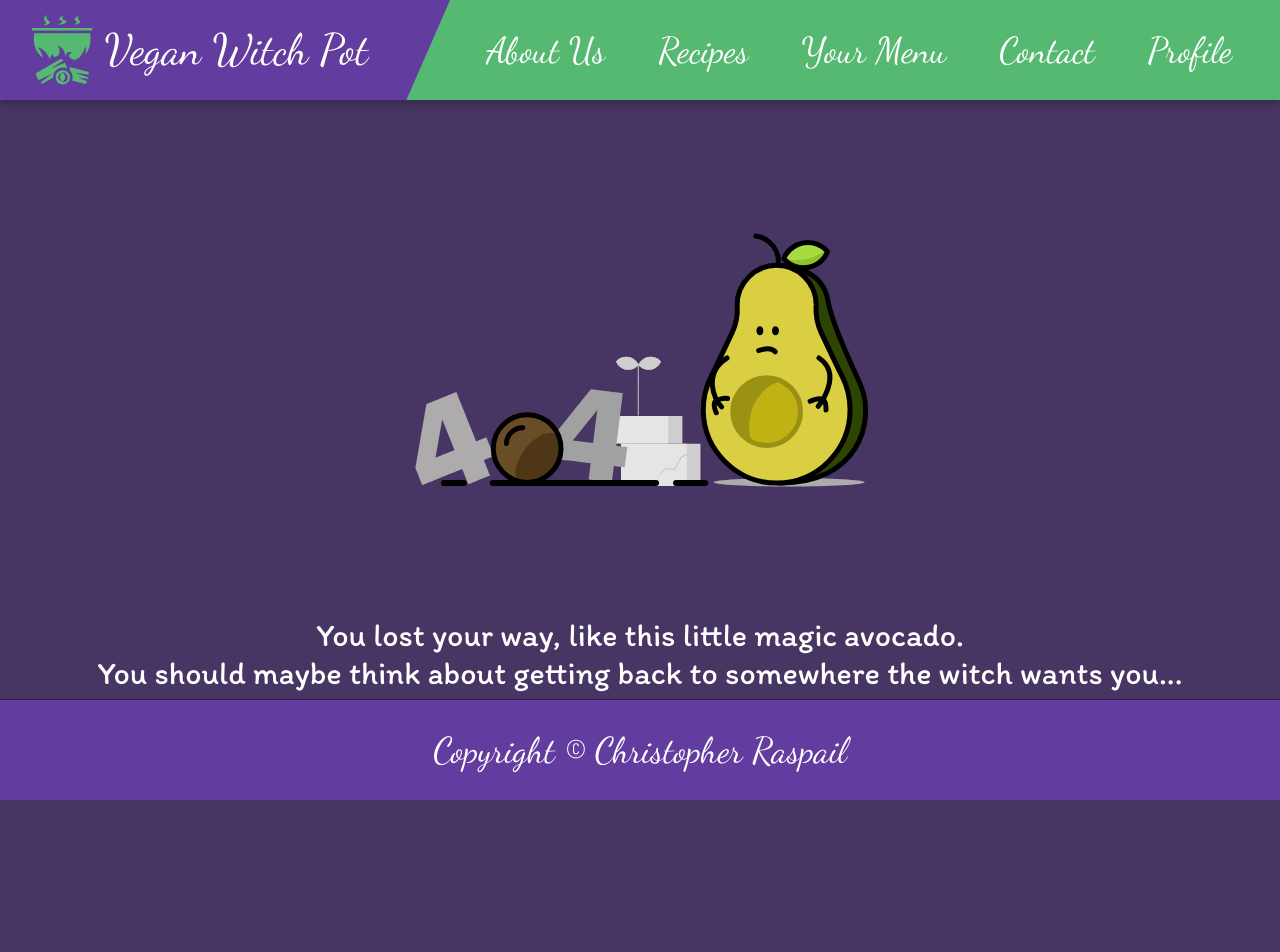
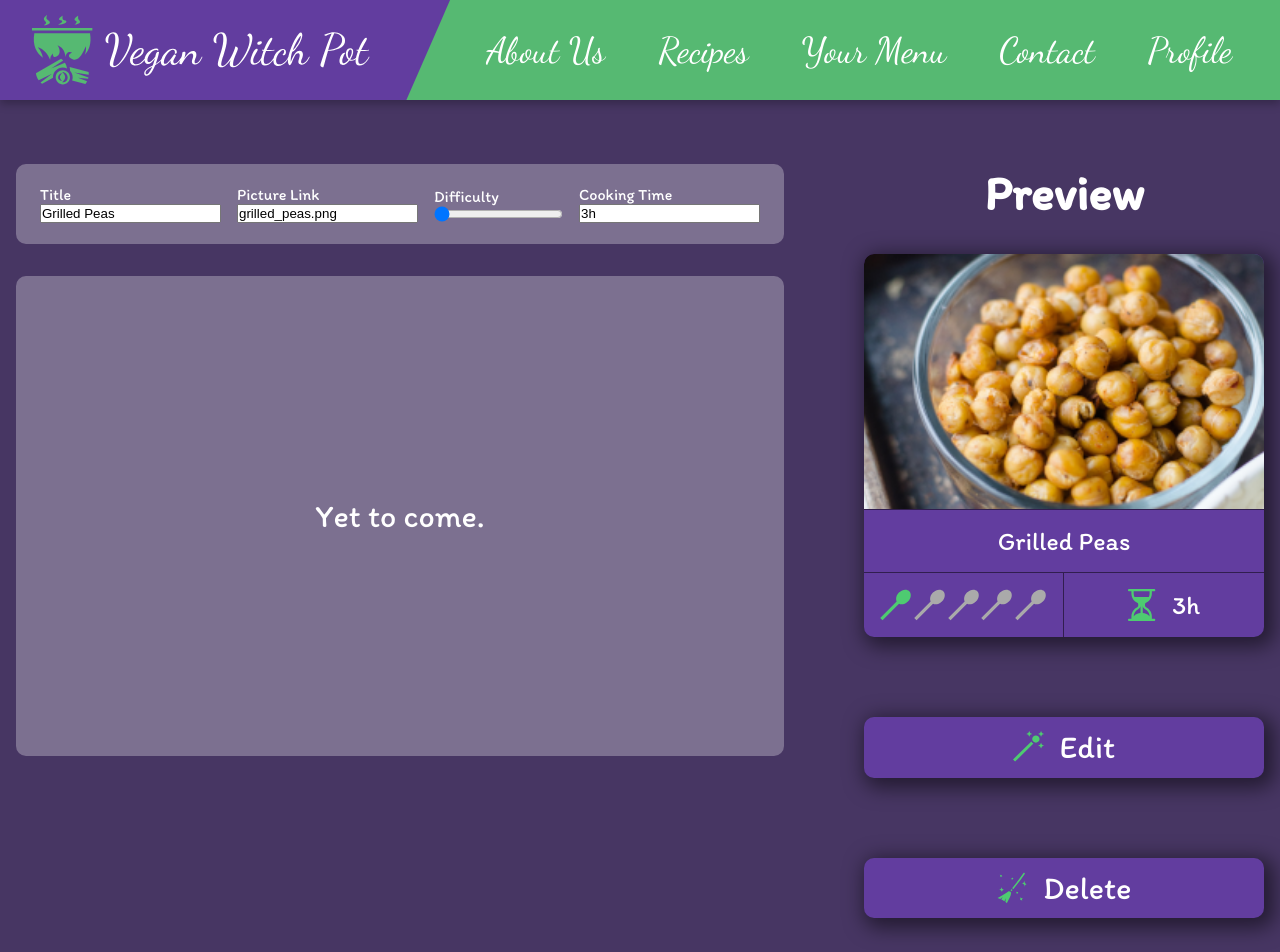
Before and after one commit to Laynaria/Vegan-Witch-Pot, a React (Vite) app in the folder frontend/: page /edit-recipe/1 in a window 1280 px wide. Shown: the top 952 px of the page. Before the commit the page ends 800 px from the top, so only its background shows below. Built offline with nearby package versions, Linux system fonts and the light colour scheme; no server answers.

Commit message:
editing and deleting a recipe now works, now have to axios it by id also

```diff
--- /dev/null
+++ b/frontend/src/pages/EditRecipe.jsx
@@ -0,0 +1,59 @@
+import { useState } from "react";
+import { useNavigate, useParams } from "react-router-dom";
+import instance from "@services/instance";
+
+import FormsRecipe from "@components/Recipes/FormsRecipe";
+import Card from "@components/Card/Card";
+import ButtonRecipe from "@components/Recipes/ButtonRecipe";
+
+import editIcon from "@assets/icons/wand.svg";
+import deleteIcon from "@assets/icons/broom.svg";
+
+import "@components/AddRecipe/AddRecipe.scss";
+
+export default function EditRecipe() {
+  const { id } = useParams();
+
+  const [recipe, setRecipe] = useState({
+    picture: "grilled_peas.png",
+    title: "Grilled Peas",
+    difficulty: 1,
+    cooking_time: "3h",
+  });
+
+  const navigate = useNavigate();
+
+  const handleSubmit = () => {
+    // must add validations of having nothing null etc
+
+    instance
+      .put(`/recipes/${id}`, recipe)
+      .then(() => navigate("/recipes"))
+      .catch(() => console.warn("Une erreur est survenue!"));
+  };
+
+  const handleDelete = () => {
+    instance
+      .delete(`/recipes/${id}`)
+      .then(() => navigate("/recipes"))
+      .catch(() => console.warn("Une erreur est survenue!"));
+  };
+
+  return (
+    <main id="flex-row">
+      <FormsRecipe recipe={recipe} setRecipe={setRecipe} />
+      <section className="preview">
+        <h2>Preview</h2>
+        <Card recipe={recipe} />
+
+        <ButtonRecipe icon={editIcon} text="Edit" handleClick={handleSubmit} />
+
+        <ButtonRecipe
+          icon={deleteIcon}
+          text="Delete"
+          handleClick={handleDelete}
+        />
+      </section>
+    </main>
+  );
+}
--- a/frontend/src/router/router.jsx
+++ b/frontend/src/router/router.jsx
@@ -5,6 +5,7 @@ import Layout from "@components/Layout/Layout";
 import Error from "@pages/Error";
 import Recipes from "@components/Home/Recipes";
 import AddRecipe from "@pages/AddRecipe";
+import EditRecipe from "@pages/EditRecipe";
 
 export default function Router() {
   return (
@@ -16,6 +17,7 @@ export default function Router() {
           <Route path="*" element={<Error />} />
           <Route path="/recipes" element={<Recipes />} />
           <Route path="/add-recipe" element={<AddRecipe />} />
+          <Route path="/edit-recipe/:id" element={<EditRecipe />} />
         </Route>
       </Routes>
     </BrowserRouter>
```
Also changed, not shown: frontend/src/assets/icons/broom.svg (added), frontend/src/assets/icons/wand.svg (added).
